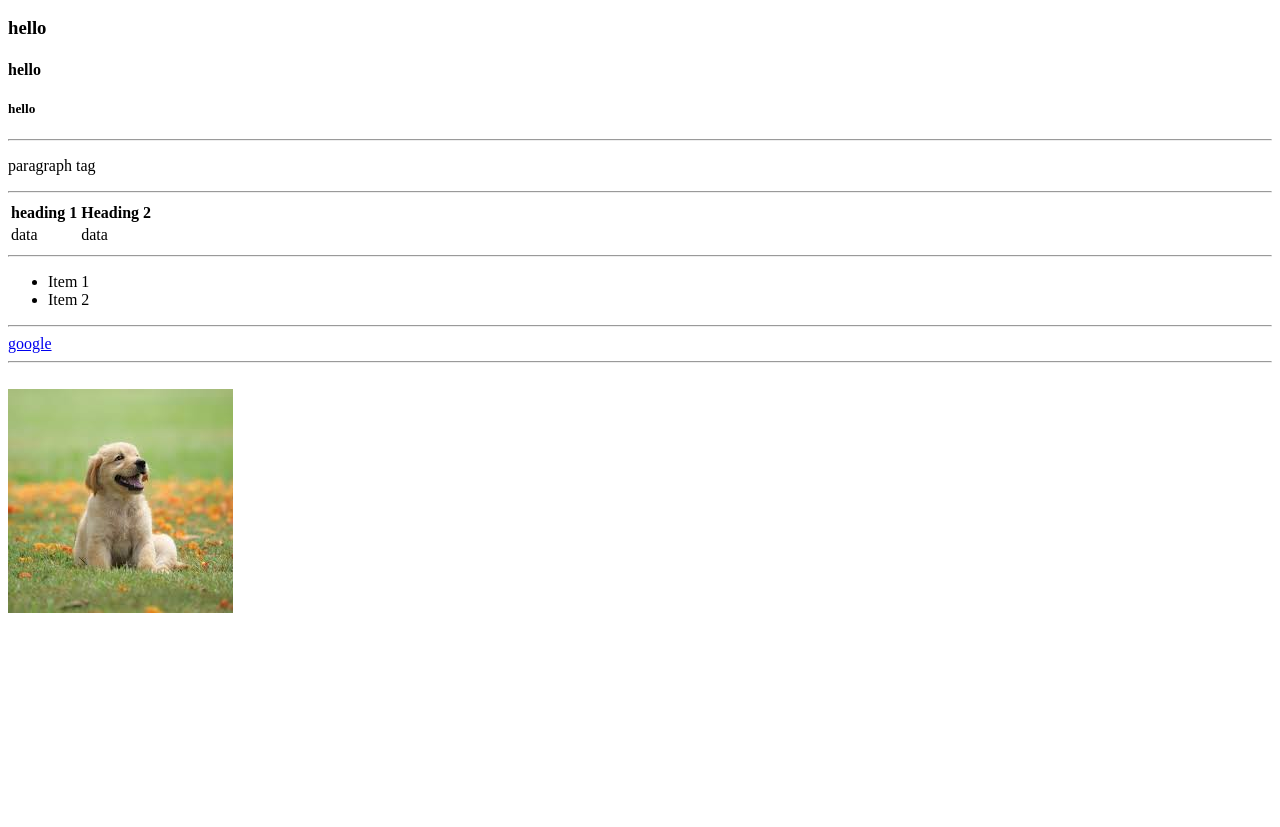
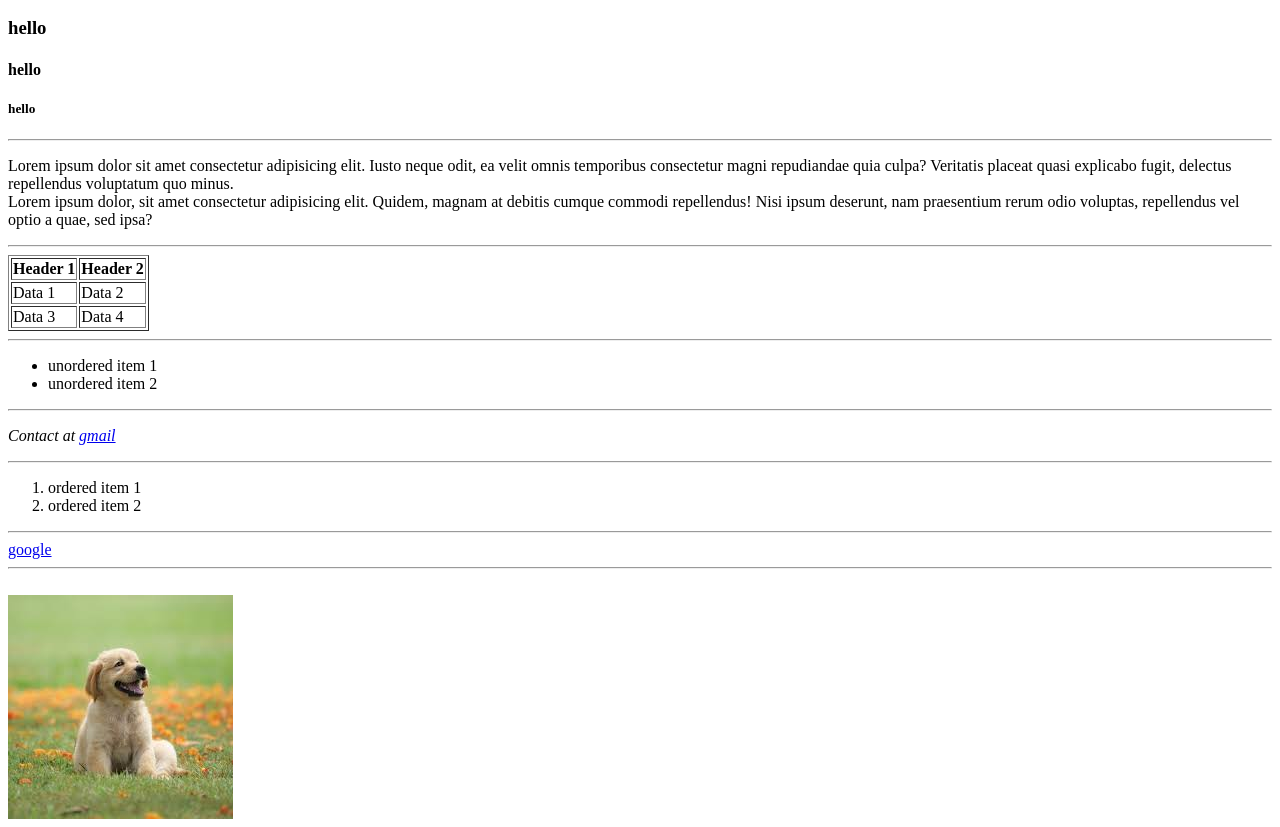
Before and after one commit to bhumikapujari/Bhumi, a plain HTML site: page index.html in a window 1280 px wide. Shown: the part 96-923 px from the top of the page. Before the commit the page ends 800 px from the top, so only its background shows below. Drawn offline with Linux system fonts and the light colour scheme.

Commit message:
tags added

```diff
--- a/index.html
+++ b/index.html
@@ -1,28 +1,52 @@
-<h1>hello</h1>
+<header><h1>hello</h1>
 <h2>hello</h2>
 <h3>hello</h3>
 <h4>hello</h4>
 <h5>hello</h5>
+</header>
 <hr>
-<p>paragraph tag</p>
+<p>Lorem ipsum dolor sit amet consectetur adipisicing elit. Iusto neque odit, ea velit omnis temporibus consectetur magni repudiandae quia culpa? Veritatis placeat quasi explicabo fugit, delectus repellendus voluptatum quo minus.
+    <br>
+Lorem ipsum dolor, sit amet consectetur adipisicing elit. Quidem, magnam at debitis cumque commodi repellendus! Nisi ipsum deserunt, nam praesentium rerum odio voluptas, repellendus vel optio a quae, sed ipsa?
+</p>
+<p></p>
 <hr>
-<table>
+<section>
+<table border="1">
     <tr>
-      <th>heading 1</th>
-      <th>Heading 2</th>
+        <th>Header 1</th>
+        <th>Header 2</th>
     </tr>
     <tr>
-      <td>data</td>
-      <td>data</td>
+        <td>Data 1</td>
+        <td>Data 2</td>
     </tr>
-  </table>
+    <tr>
+        <td>Data 3</td>
+        <td>Data 4</td>
+    </tr>
+</table>
+</section>
   <hr>
   <ul>
-    <li>Item 1</li>
-    <li>Item 2</li>
+    <li>unordered item 1</li>
+    <li>unordered item 2</li>
   </ul>
   <hr>
+  <address>
+    <p>Contact at <a href="bhumikapujari04@gmail.com">gmail</a></p>
+</address>
+<hr>
+<div>
+  <ol>
+    <li>ordered item 1</li>
+    <li>ordered item 2</li>
+  </ol>
+</div>
+  <hr>
+  <footer>
   <a href="https://www.google.co.in/">google</a>
   <hr>
   <br>
 <img src="dog.jpeg" alt="dog">
+</footer>
```
Also changed, not shown: resume.html (added, +21 -0 lines).
